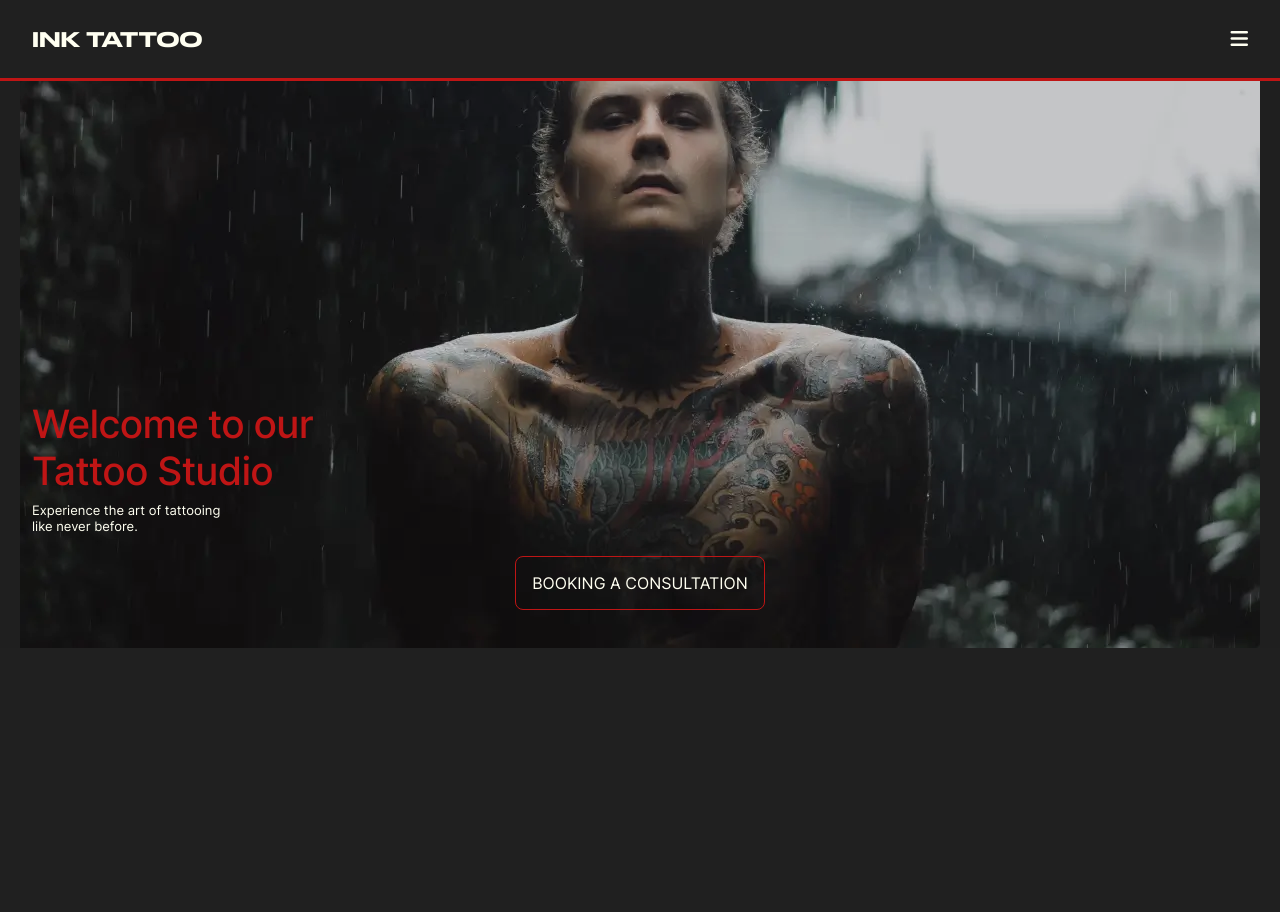
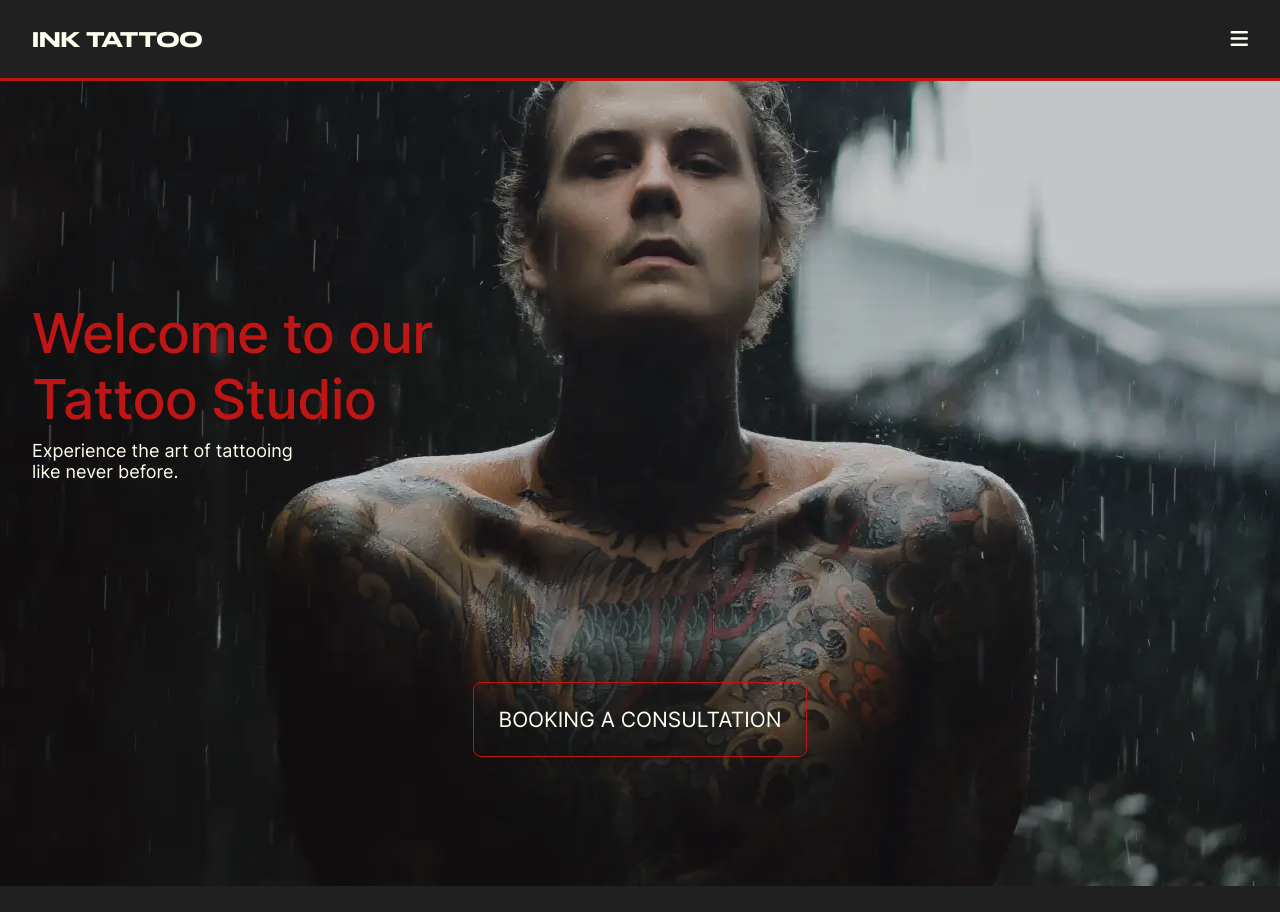
Before and after one commit to GenaPlem/ink_tattoo_next, a Next.js app: page / in a window 1280 px wide. Before the commit the page ends 800 px from the top, so only its background shows below. Built offline with nearby package versions, Linux system fonts and the light colour scheme.

Commit message:
Update hero component styles for tablet and desktop screens

```diff
--- a/app/components/hero/hero.module.css
+++ b/app/components/hero/hero.module.css
@@ -40,3 +40,48 @@
   background-color: #BF1515;
   transition: background-color 0.2s;
 }
+
+@media screen and (max-width: 350px) {
+  .hero__title {
+      padding-top: 370px;
+  }
+}
+
+@media screen and (min-width: 768px) {
+  .hero {
+    min-height: 886px;
+    background-image: url("/images/hero_background_desktop.webp");
+  }
+
+  .hero__title {
+      font-size: 55px;
+      padding-top: 552px;
+  }
+
+  .hero__description {
+      font-size: 18px;
+      padding-bottom: 56px;
+  }
+
+  .hero__consultation {
+      font-size: 21px;
+  }
+}
+
+@media screen and (min-width: 1024px) {
+  .hero {
+    background-size: cover;
+  }
+
+  .hero__title {
+      padding-top: 300px;
+  }
+
+  .hero__description {
+      padding-bottom: 200px;
+  }
+
+  .hero__consultation {
+      padding: 1.5rem;
+  }
+}
--- a/app/page.js
+++ b/app/page.js
@@ -8,7 +8,7 @@ export default function Home() {
     <>
       <Header />
       <main>
-        <Hero></Hero>
+        <Hero />
       </main>
     </>
   );
```
